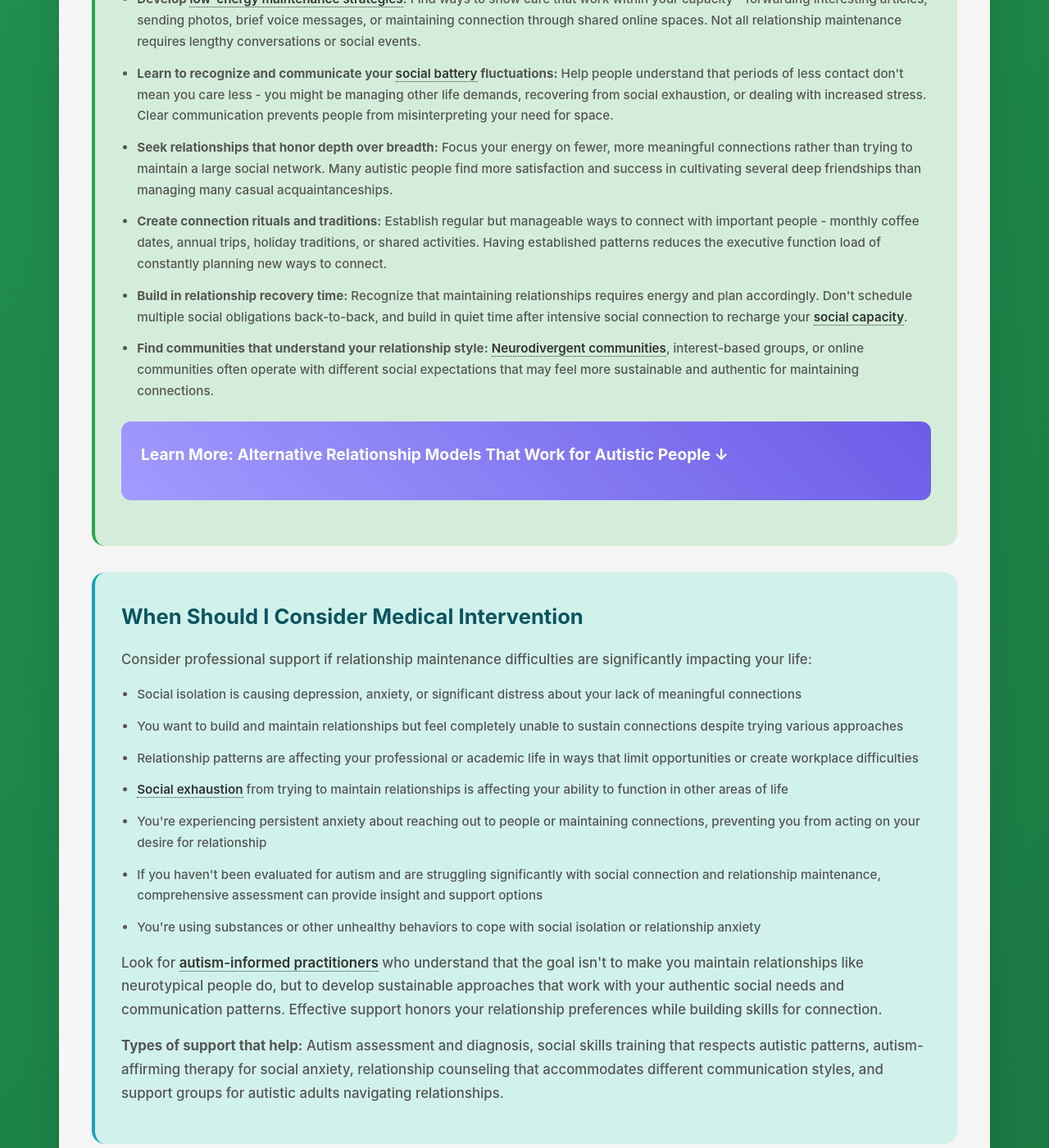
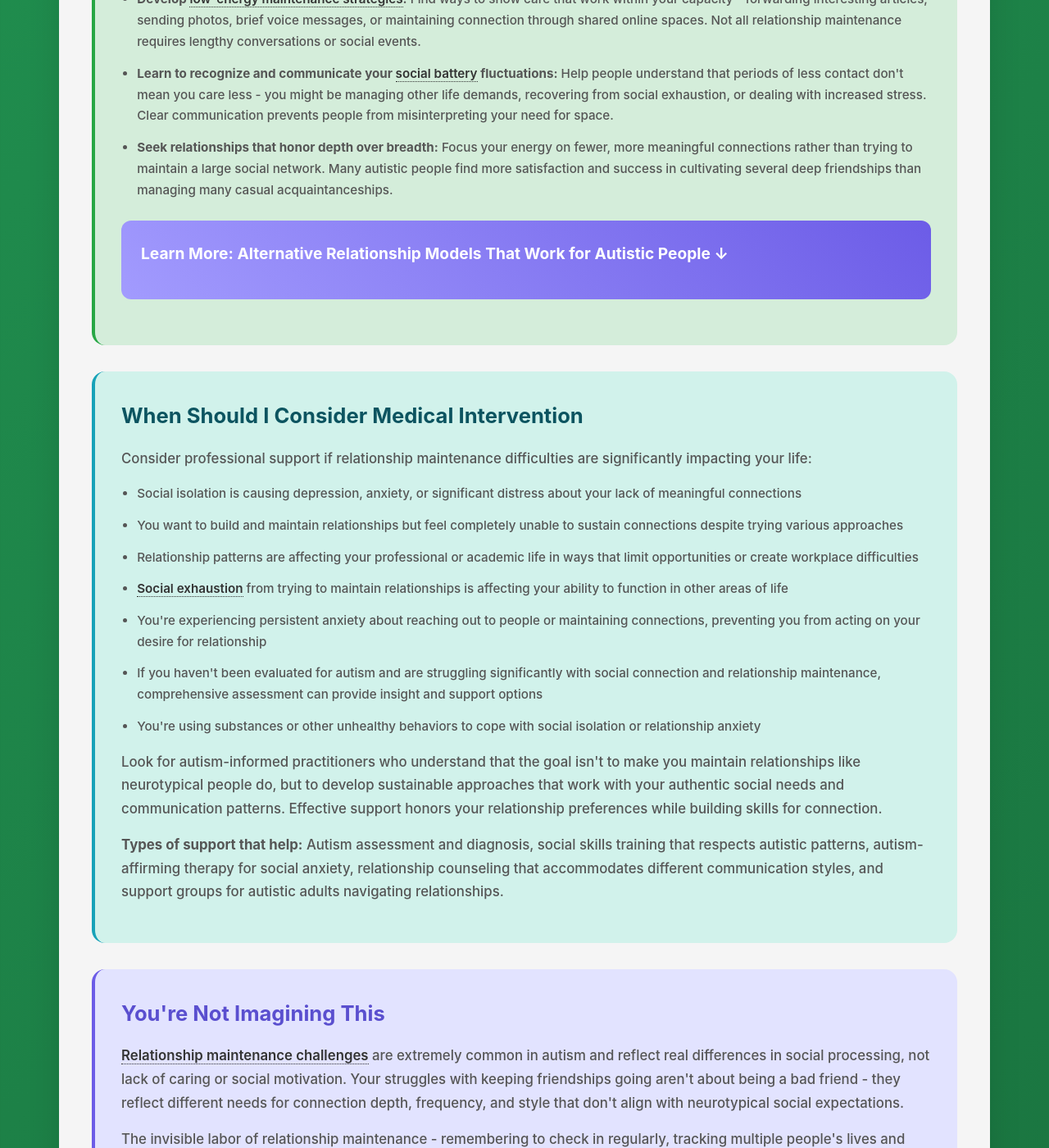
Before and after one commit to neurodivergent-survival-guide/neurodivergent-survival-guide, a Jekyll site: the page built from struggles/relationship-maintenance-struggles.html, in a window 1280 px wide and 1400 px high, scrolled down 4253 px. Shown: the whole window at 82% size. Built offline with Jekyll 4.4.1, drawn with Linux system fonts in a browser that asks for light colours; some of the changed text lies outside the part shown.

Commit message:
Update relationship-maintenance-struggles.html

```diff
--- a/struggles/relationship-maintenance-struggles.html
+++ b/struggles/relationship-maintenance-struggles.html
@@ -92,9 +98,6 @@
             <li><strong>Develop <a class="jargon">low-energy maintenance strategies<span class="tooltip">Ways to stay connected that don't require high social energy or executive function</span></a>:</strong> Find ways to show care that work within your capacity - forwarding interesting articles, sending photos, brief voice messages, or maintaining connection through shared online spaces. Not all relationship maintenance requires lengthy conversations or social events.</li>
             <li><strong>Learn to recognize and communicate your <a class="jargon">social battery<span class="tooltip">Your available energy for social interaction and connection</span></a> fluctuations:</strong> Help people understand that periods of less contact don't mean you care less - you might be managing other life demands, recovering from social exhaustion, or dealing with increased stress. Clear communication prevents people from misinterpreting your need for space.</li>
             <li><strong>Seek relationships that honor depth over breadth:</strong> Focus your energy on fewer, more meaningful connections rather than trying to maintain a large social network. Many autistic people find more satisfaction and success in cultivating several deep friendships than managing many casual acquaintanceships.</li>
-            <li><strong>Create connection rituals and traditions:</strong> Establish regular but manageable ways to connect with important people - monthly coffee dates, annual trips, holiday traditions, or shared activities. Having established patterns reduces the executive function load of constantly planning new ways to connect.</li>
-            <li><strong>Build in relationship recovery time:</strong> Recognize that maintaining relationships requires energy and plan accordingly. Don't schedule multiple social obligations back-to-back, and build in quiet time after intensive social connection to recharge your <a class="jargon">social capacity<span class="tooltip">Your available energy for social interaction and relationship maintenance</span></a>.</li>
-            <li><strong>Find communities that understand your relationship style:</strong> <a class="jargon">Neurodivergent communities<span class="tooltip">Social groups where different communication and connection styles are understood</span></a>, interest-based groups, or online communities often operate with different social expectations that may feel more sustainable and authentic for maintaining connections.</li>
         </ul>
 
         <div class="learn-more" onclick="toggleLearnMore(this)">
@@ -121,7 +124,7 @@
             <li>You're using substances or other unhealthy behaviors to cope with social isolation or relationship anxiety</li>
         </ul>
 
-        <p>Look for <a class="jargon">autism-informed practitioners<span class="tooltip">Professionals who understand autistic social needs without pathologizing different relationship styles</span></a> who understand that the goal isn't to make you maintain relationships like neurotypical people do, but to develop sustainable approaches that work with your authentic social needs and communication patterns. Effective support honors your relationship preferences while building skills for connection.</p>
+        <p>Look for autism-informed practitioners who understand that the goal isn't to make you maintain relationships like neurotypical people do, but to develop sustainable approaches that work with your authentic social needs and communication patterns. Effective support honors your relationship preferences while building skills for connection.</p>
 
         <div class="highlight-box">
             <p><strong>Types of support that help:</strong> Autism assessment and diagnosis, social skills training that respects autistic patterns, autism-affirming therapy for social anxiety, relationship counseling that accommodates different communication styles, and support groups for autistic adults navigating relationships.</p>
@@ -135,8 +138,6 @@
         <p>The invisible labor of relationship maintenance - remembering to check in regularly, tracking multiple people's lives and needs, knowing appropriate support to offer during difficult times - requires significant <a class="jargon">executive function<span class="tooltip">Mental skills including planning, working memory, and time management</span></a> and social monitoring that can be genuinely overwhelming when combined with other life demands. Your brain may be wired for deep, intensive connection rather than the distributed social attention that neurotypical relationship maintenance often requires.</p>
 
         <p>Many autistic people form incredibly meaningful, lasting relationships when they find compatible people and sustainable connection patterns. Your preference for depth over breadth in relationships, need for explicit communication about expectations, and requirement for relationship recovery time are legitimate social needs that deserve accommodation and understanding.</p>
-
-        <p>The confusion you feel about neurotypical relationship expectations is understandable - much of relationship maintenance operates through implicit social rules that aren't taught explicitly. Feeling uncertain about appropriate contact frequency, not knowing what support to offer during others' difficult times, or struggling to balance sharing about your own life with asking about theirs reflects the challenge of navigating unwritten social codes, not personal inadequacy.</p>
 
         <p>It's important to recognize that relationships that fade despite your caring often aren't your fault. <a class="jargon">Neurotypical relationship models<span class="tooltip">Social expectations about how friendships should be maintained</span></a> may not accommodate different communication styles, social energy levels, or connection needs. Some relationships may not be compatible with your authentic social patterns, and that's information about compatibility, not your worth as a friend.</p>
 
```
Also changed, not shown: other parts of struggles/relationship-maintenance-struggles.html (+6 -0 lines).
